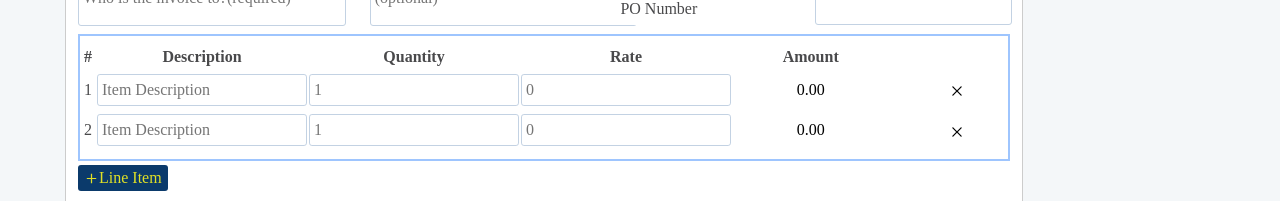
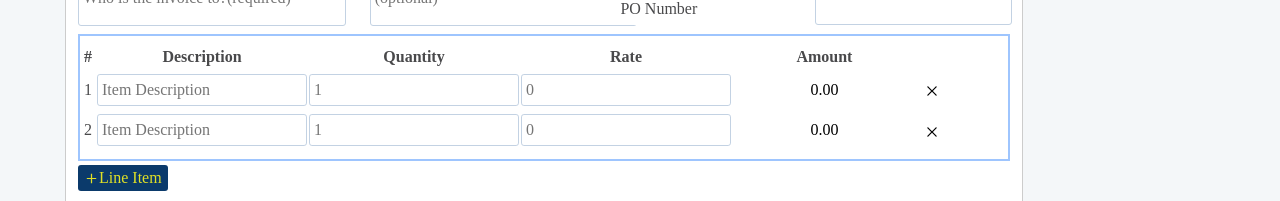
Before and after one commit to Ollah16/invoice-app, a React (Create React App) app: page / in a window 1280 px wide. Both pictures are taken after a click on the button "Line Item". Shown: the part 403-604 px from the top of the page. Built offline with nearby package versions, Linux system fonts and the light colour scheme.

Commit message:
Refactor: remove wrong values

```diff
--- a/src/components/desktop/DesktopItemsTable.js
+++ b/src/components/desktop/DesktopItemsTable.js
@@ -30,7 +30,7 @@ const DesktopItemsTable = () => {
                     <td className='items-input-value'><InputField className="text-start" value={rate} onChange={(value) => handleDataChange('RATE', value, index)} placeholder='0' /></td>
                     <td className={`${isDataLength ? 'w-75' : 'w-100'} d-inline-block`}><InputField className="border-0 w-100" value={amount?.toFixed(2)} disabled={true} /></td>
 
-                    <td cla className='items-input-value' ssName={`${isDataLength ? 'w-25 d-inline-block' : 'd-none'}`}>
+                    <td className={`${isDataLength ? 'w-25 d-inline-block' : 'd-none'}`}>
                         <Button className={`py-0 border-0 bg-transparent w-25`} onClick={() => handleDeleteRow(index)} >
                             <span><RxCross2 /></span>
                         </Button>
```
